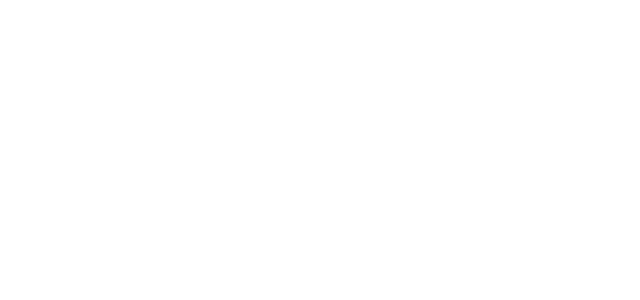
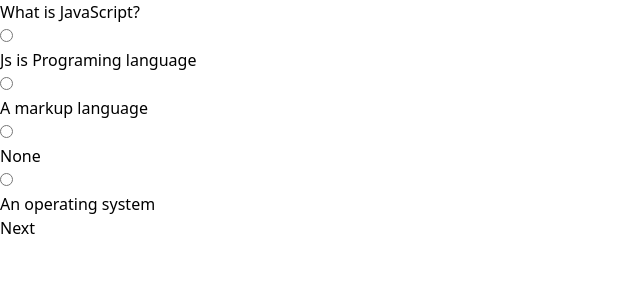
Before and after one commit to mabdullah525/react-quizz-app, a React (Vite) app: page / in a window 1280 px wide. Shown: the top 300 px of the page, without its empty margins (0-640 px from the left). Built offline with nearby package versions, Linux system fonts and the light colour scheme.

Commit message:
Fix quiz question display and options rendering in Quizapp component

```diff
--- a/src/Quizapp.jsx
+++ b/src/Quizapp.jsx
@@ -9,9 +9,31 @@
         <div className='container'>
             <div className='quiz-container'>
                 <div>
-                    <h1>{data.q}</h1>
+                    <h1>{data[0].q}</h1>
+                </div>
+                <div className='options'>
+                    <input type="radio" />
+                    <p>{data[0].a}</p>
+
+                </div>
+                <div className='options'>
+                    <input type="radio" />
+                    <p>{data[0].b}</p>
+
+                </div>
+                <div className='options'>
+                    <input type="radio" />
+                    <p>{data[0].c}</p>
+                </div>
+                <div className='options'>
+                    <input type="radio" />
+                    <p>{data[0].d}</p>
+
                 </div>
 
+            </div>
+            <div className='btns'>
+                <button className='btn'>Next</button>
             </div>
 
         </div>
```
